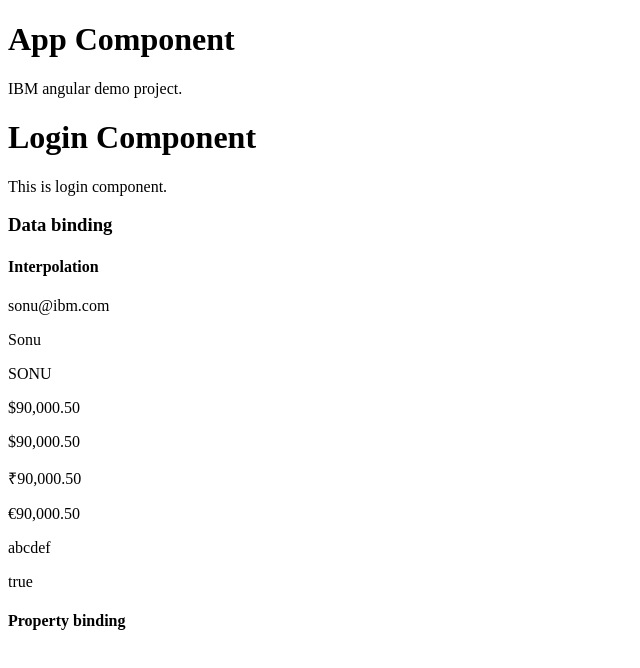
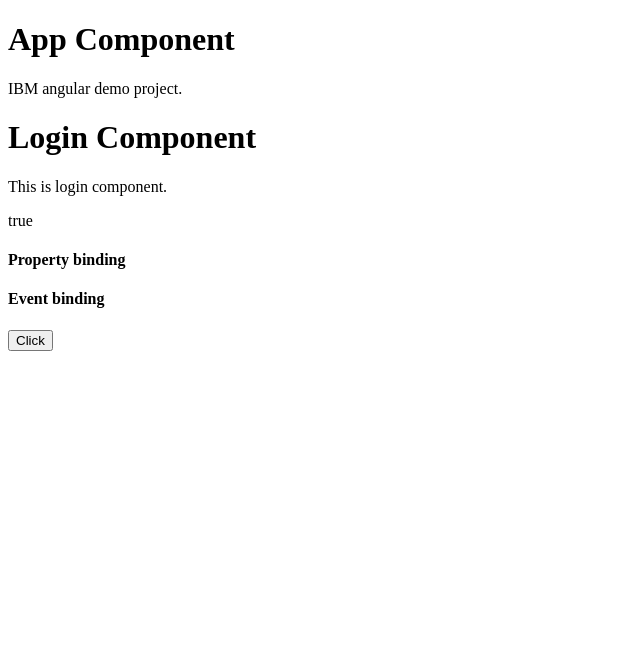
Before and after one commit to dyesmuk/ibm-angular-demo-4-jun-2026, an Angular app: page / in a window 1280 px wide. Shown: the top 668 px of the page, without its empty margins (0-640 px from the left). Built offline with nearby package versions, Linux system fonts and the light colour scheme.

Commit message:
initial commit

```diff
--- a/src/app/components/login/login.html
+++ b/src/app/components/login/login.html
@@ -1,18 +1,10 @@
 <div>
     <h1>Login Component</h1>
     <p>This is login component.</p>
-    <h3>Data binding</h3>
-    <h4>Interpolation </h4>
-    <p> {{user.email}} </p>
-    <p> {{username}} </p>
-    <p> {{username | uppercase}} </p>
-    <p> {{salary | currency}} </p>
-    <p> {{salary | currency : 'USD'}} </p>
-    <p> {{salary | currency : 'INR'}} </p>
-    <p> {{salary | currency : 'EUR'}} </p>
-    <p> {{ 'AbCdEf' | lowercase}} </p>
     <p>{{ 10 + 2 == 12 }}</p>
     <h4>Property binding</h4>
+    <h4>Event binding</h4>
+    <button (click)="fun()" >Click</button>
     <p [hidden]="!isIndian">Indian</p>
 
 </div>
--- a/src/app/components/login/login.ts
+++ b/src/app/components/login/login.ts
@@ -14,4 +14,11 @@ export class Login {
   user = { email: 'sonu@ibm.com', password: 'sonu123' };
   isIndian = false;
 
+  fun = () => {
+    console.log('fun function called.');
+    this.isIndian = !this.isIndian;
+  };
+
+
+
 }
```
